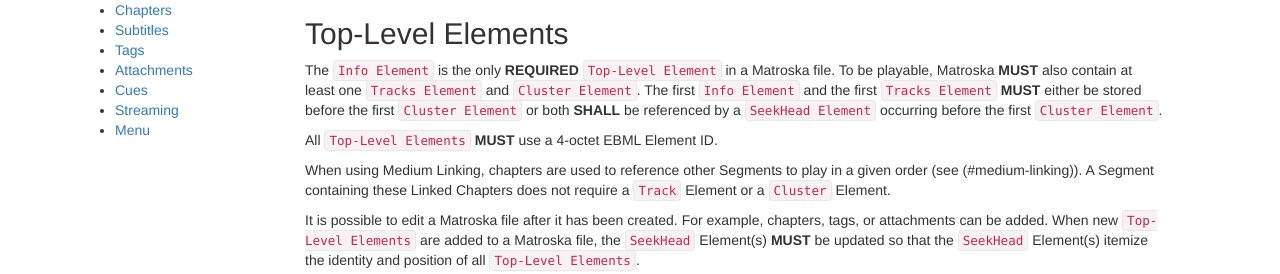
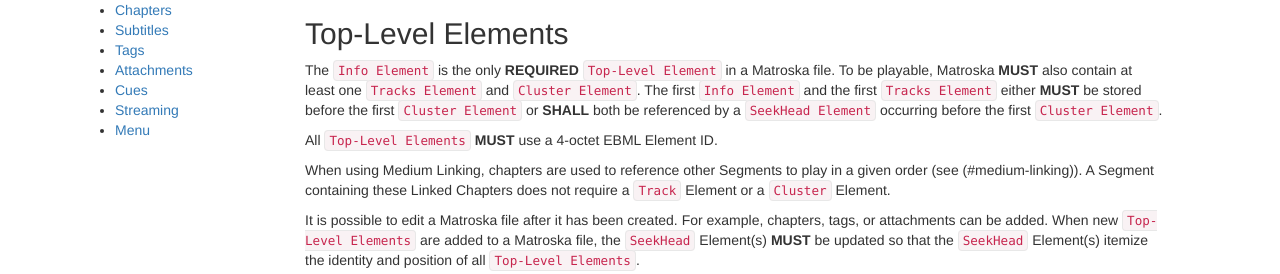
Before and after one commit to ietf-wg-cellar/matroska-specification, a Jekyll site: the page built from ordering.md, in a window 1280 px wide. Shown: the part 245-519 px from the top of the page. Built offline with Jekyll 4.4.1, drawn with Linux system fonts in a browser that asks for light colours; our own code applies the rules of GitHub Pages for plain Markdown files.

Commit message:
reorder some words

```diff
--- a/ebml_matroska.xml
+++ b/ebml_matroska.xml
@@ -1679,7 +1679,7 @@
     <extension type="webmproject.org" webm="1"/>
   </element>
   <element name="TagLanguage" path="\Segment\Tags\Tag\+SimpleTag\TagLanguage" id="0x447A" type="string" default="und" minOccurs="1" maxOccurs="1">
-    <documentation lang="en" purpose="definition">Specifies the language of the tag specified,
+    <documentation lang="en" purpose="definition">Specifies the language of the specified tag
 in the Matroska languages form; see (#language-codes) on language codes.
 This Element **MUST** be ignored if the TagLanguageBCP47 Element is used within the same SimpleTag Element.</documentation>
     <extension type="webmproject.org" webm="1"/>
--- a/ordering.md
+++ b/ordering.md
@@ -10,8 +10,8 @@
 
 The `Info Element` is the only **REQUIRED** `Top-Level Element` in a Matroska file.
 To be playable, Matroska **MUST** also contain at least one `Tracks Element` and `Cluster Element`.
-The first `Info Element` and the first `Tracks Element` **MUST** either be stored before the first
-`Cluster Element` or both **SHALL** be referenced by a `SeekHead Element` occurring before the first `Cluster Element`.
+The first `Info Element` and the first `Tracks Element` either **MUST** be stored before the first
+`Cluster Element` or **SHALL** both be referenced by a `SeekHead Element` occurring before the first `Cluster Element`.
 
 All `Top-Level Elements` **MUST** use a 4-octet EBML Element ID.
 
```
Also changed, not shown: other parts of ebml_matroska.xml (+1 -1 lines), cues.md (+1 -1 lines), matroska_annex.md (+1 -1 lines), notes.md (+5 -5 lines).
